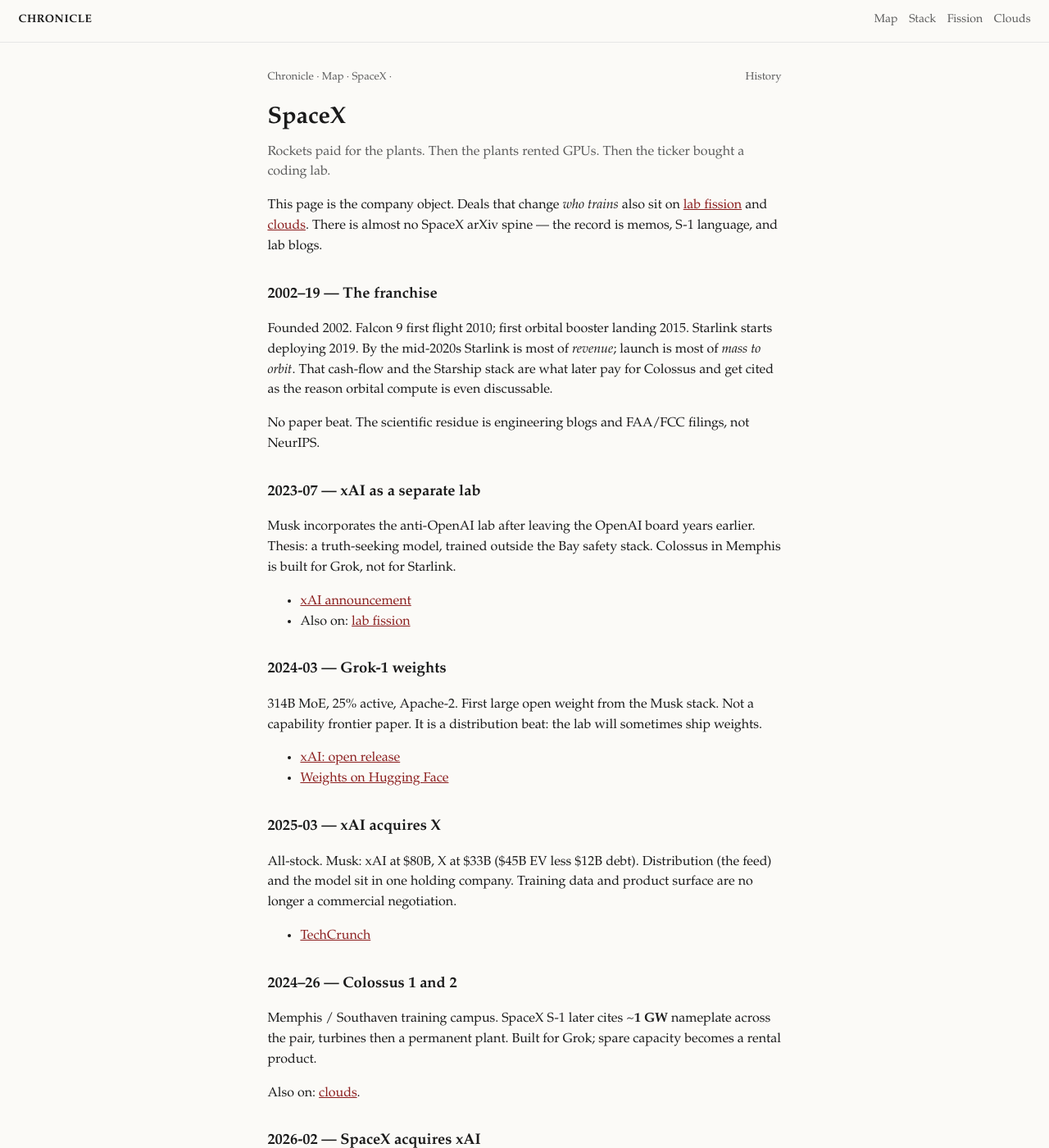
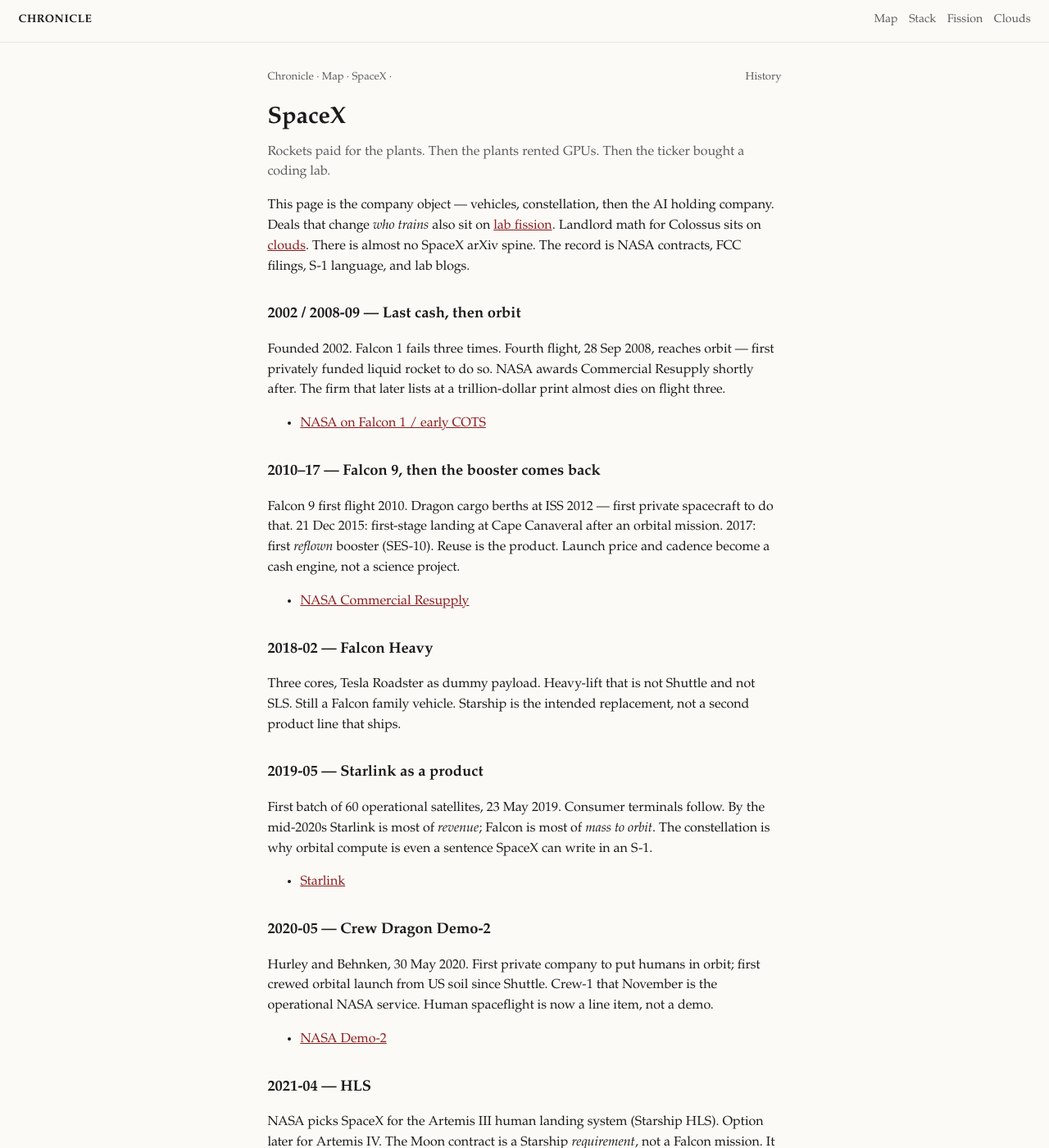
Before and after one commit to vandontduong/chronicle, a Jekyll site: the page built from timelines/spacex.md, in a window 1280 px wide and 1400 px high. Shown: the whole window at 82% size. Built offline with Jekyll 4.4.1, drawn with Linux system fonts in a browser that asks for light colours; some of the changed text lies outside the part shown.

Commit message:
SpaceX: add product beats from Falcon 1 through Starlink and HLS

```diff
--- a/timelines/spacex.md
+++ b/timelines/spacex.md
@@ -8,13 +8,53 @@ permalink: /timelines/spacex/
 
 <p class="meta">Rockets paid for the plants. Then the plants rented GPUs. Then the ticker bought a coding lab.</p>
 
-This page is the company object. Deals that change *who trains* also sit on [lab fission]({{ '/timelines/lab-fission/' | relative_url }}) and [clouds]({{ '/timelines/clouds/' | relative_url }}). There is almost no SpaceX arXiv spine — the record is memos, S-1 language, and lab blogs.
+This page is the company object — vehicles, constellation, then the AI holding company. Deals that change *who trains* also sit on [lab fission]({{ '/timelines/lab-fission/' | relative_url }}). Landlord math for Colossus sits on [clouds]({{ '/timelines/clouds/' | relative_url }}). There is almost no SpaceX arXiv spine. The record is NASA contracts, FCC filings, S-1 language, and lab blogs.
 
-## 2002–19 — The franchise
+## 2002 / 2008-09 — Last cash, then orbit
 
-Founded 2002. Falcon 9 first flight 2010; first orbital booster landing 2015. Starlink starts deploying 2019. By the mid-2020s Starlink is most of *revenue*; launch is most of *mass to orbit*. That cash-flow and the Starship stack are what later pay for Colossus and get cited as the reason orbital compute is even discussable.
+Founded 2002. Falcon 1 fails three times. Fourth flight, 28 Sep 2008, reaches orbit — first privately funded liquid rocket to do so. NASA awards Commercial Resupply shortly after. The firm that later lists at a trillion-dollar print almost dies on flight three.
 
-No paper beat. The scientific residue is engineering blogs and FAA/FCC filings, not NeurIPS.
+- [NASA on Falcon 1 / early COTS](https://www.nasa.gov/mission/commercial-orbital-transportation-services-cots/)
+
+## 2010–17 — Falcon 9, then the booster comes back
+
+Falcon 9 first flight 2010. Dragon cargo berths at ISS 2012 — first private spacecraft to do that. 21 Dec 2015: first-stage landing at Cape Canaveral after an orbital mission. 2017: first *reflown* booster (SES-10). Reuse is the product. Launch price and cadence become a cash engine, not a science project.
+
+- [NASA Commercial Resupply](https://www.nasa.gov/humans-in-space/commercial-space/commercial-resupply-services/)
+
+## 2018-02 — Falcon Heavy
+
+Three cores, Tesla Roadster as dummy payload. Heavy-lift that is not Shuttle and not SLS. Still a Falcon family vehicle. Starship is the intended replacement, not a second product line that ships.
+
+## 2019-05 — Starlink as a product
+
+First batch of 60 operational satellites, 23 May 2019. Consumer terminals follow. By the mid-2020s Starlink is most of *revenue*; Falcon is most of *mass to orbit*. The constellation is why orbital compute is even a sentence SpaceX can write in an S-1.
+
+- [Starlink](https://www.starlink.com)
+
+## 2020-05 — Crew Dragon Demo-2
+
+Hurley and Behnken, 30 May 2020. First private company to put humans in orbit; first crewed orbital launch from US soil since Shuttle. Crew-1 that November is the operational NASA service. Human spaceflight is now a line item, not a demo.
+
+- [NASA Demo-2](https://www.nasa.gov/mission/space-x-demo-2/)
+
+## 2021-04 — HLS
+
+NASA picks SpaceX for the Artemis III human landing system (Starship HLS). Option later for Artemis IV. The Moon contract is a Starship *requirement*, not a Falcon mission. It is also a second public customer next to ISS crew.
+
+- [NASA HLS selection](https://www.nasa.gov/news-release/nasa-selects-spacex-to-return-americans-to-moon/)
+
+## 2021–24 — Starshield
+
+Classified cousin of Starlink: encrypted government comms and, separately, an NRO proliferated-sensing contract reported in the low billions. Ukraine terminals later get a Starshield beam. Defense cash sits next to consumer broadband. Not a new rocket.
+
+- Reuters later reporting on the NRO constellation (search “SpaceX NRO Starshield”) — cite the outlet when you quote a dollar figure; the contract itself is classified.
+
+## 2023-04 — Starship integrated flight
+
+IFT-1, Boca Chica, 20 Apr 2023. Vehicle is destroyed. Later IFT flights reach the intended velocity and, eventually, catch attempts. This page does not keep a flight log. The beat is: the heavy-lift that HLS and Starmind both assume has left the slide deck.
+
+- [SpaceX Starship](https://www.spacex.com/vehicles/starship/)
 
 ## 2023-07 — xAI as a separate lab
 
@@ -30,6 +70,20 @@ Musk incorporates the anti-OpenAI lab after leaving the OpenAI board years earli
 - [xAI: open release](https://x.ai/blog/grok-os)
 - [Weights on Hugging Face](https://huggingface.co/xai-org/grok-1)
 
+## 2024-08 / 2025-02 — Grok-2, then Grok-3 on Colossus
+
+Grok-2 is the first xAI model that looks like a product API rather than a demo. Grok-3 (Feb 2025) is trained on the Memphis cluster; xAI cites ~10× the pretraining compute of Grok-2 and ships a reasoning (“Think”) variant. Later Grok-4 / code-fast SKUs are version logs — they stay off this page unless a paper or a deal changes who trains.
+
+- [Grok-2](https://x.ai/news/grok-2)
+- [Grok-3](https://x.ai/news/grok-3)
+
+## 2024-11 / 2025-09 — Direct-to-cell, then spectrum
+
+FCC grants Supplemental Coverage from Space for Starlink-to-unmodified phones (T-Mobile partnership). Jan 2024 birds already carried the payload. Sep 2025: SpaceX agrees to take EchoStar spectrum — reported **$17B** cash-and-stock — so the service is not only a partner’s leftover band. Consumer broadband becomes a phone SKU.
+
+- [Ars Technica on the FCC order](https://arstechnica.com/tech-policy/2024/11/fcc-approves-starlink-plan-for-cellular-phone-service-with-some-limits/)
+- [TechCrunch on EchoStar](https://techcrunch.com/2025/09/09/why-spacex-made-a-17b-bet-on-the-direct-to-cell-market/)
+
 ## 2025-03 — xAI acquires X
 
 All-stock. Musk: xAI at $80B, X at $33B ($45B EV less $12B debt). Distribution (the feed) and the model sit in one holding company. Training data and product surface are no longer a commercial negotiation.
@@ -40,7 +94,7 @@ All-stock. Musk: xAI at $80B, X at $33B ($45B EV less $12B debt). Distribution (
 
 Memphis / Southaven training campus. SpaceX S-1 later cites ~**1 GW** nameplate across the pair, turbines then a permanent plant. Built for Grok; spare capacity becomes a rental product.
 
-Also on: [clouds]({{ '/timelines/clouds/' | relative_url }}).
+Dollars and kill-switches: [clouds]({{ '/timelines/clouds/' | relative_url }}).
 
 ## 2026-02 — SpaceX acquires xAI
 
@@ -62,12 +116,11 @@ April: option — buy Anysphere for **$60B** in stock *or* pay ~$10B to keep wor
 
 Anthropic: full Colossus 1, ~300 MW / 200k+ GPUs, S-1 rate **$1.25B/month** through May 2029 with a short kill switch. Google: ~110k GPUs, **$920M/month** Oct 2026–Jun 2029, framed as Gemini Enterprise bridge capacity. Reflection takes a smaller Colossus 2 slice later.
 
-This is SpaceX as landlord, not as GPU-ABS borrower.
+This is SpaceX as landlord, not as GPU-ABS borrower. Full writeup: [clouds]({{ '/timelines/clouds/' | relative_url }}).
 
 - [WIRED on the S-1 Anthropic dollars](https://www.wired.com/story/spacex-ipo-anthropic-compute-finances-risks/)
 - [Reuters on Google](https://www.reuters.com/business/media-telecom/spacex-signs-cloud-deal-with-google-2026-06-05/)
 - [WSJ Anthropic announcement](https://www.wsj.com/tech/ai/anthropic-inks-deal-to-use-all-of-spacexs-colossus-1-compute-capacity-56a7e2a1)
-- Full writeup: [clouds]({{ '/timelines/clouds/' | relative_url }})
 
 ## 2026-06 — IPO
 
@@ -77,11 +130,11 @@ Nasdaq SPCX. Record raise (~$75B at $135), ~$1.77T at pricing. Whole company lis
 
 ## 2026 — Starmind (orbital compute)
 
-FCC filing earlier in 2026 for up to **one million** AI satellites. Public name: Starmind. AI1 birds specified ~120 kW average compute, ~600 km, Starship-class deploy. Aug 2024/26 reporting: Nvidia Vera/Rubin as the first payload partner. Prototypes talked for 2027. This is a thesis, not a fleet. Treat it as the *reason given* for folding xAI into SpaceX, not as capacity you can rent today.
+FCC filing earlier in 2026 for up to **one million** AI satellites. Public name: Starmind. AI1 birds specified ~120 kW average compute, ~600 km, Starship-class deploy. Reporting: Nvidia Vera/Rubin as a first payload partner. Prototypes talked for 2027. This is a thesis, not a fleet. Treat it as the *reason given* for folding xAI into SpaceX, not as capacity you can rent today.
 
-- Context coverage: [Notebookcheck on AI1](https://www.notebookcheck.net/SpaceX-lists-AI1-satellite-cooling-specs-for-Starmind-data-center-in-space.1340218.0.html)
+- [Notebookcheck on AI1](https://www.notebookcheck.net/SpaceX-lists-AI1-satellite-cooling-specs-for-Starmind-data-center-in-space.1340218.0.html)
 - [Nvidia payload reporting](https://interestingengineering.com/ai-robotics/spacex-nvidia-starmind-ai1-compute-payload)
 
 ## What this page is not
 
-A launch log. Falcon and Starship matter here only as the cash and the heavy-lift that make Colossus and Starmind imaginable. Model-quality claims stay on [capability stack]({{ '/timelines/capability-stack/' | relative_url }}) when there is a paper.
+A launch log. Falcon and Starship flights after IFT-1 stay off unless they change HLS, Starlink, or Starmind. Every Grok point-release stays off unless it ships weights or changes who trains. Model-quality claims belong on [capability stack]({{ '/timelines/capability-stack/' | relative_url }}) when there is a paper.
```
